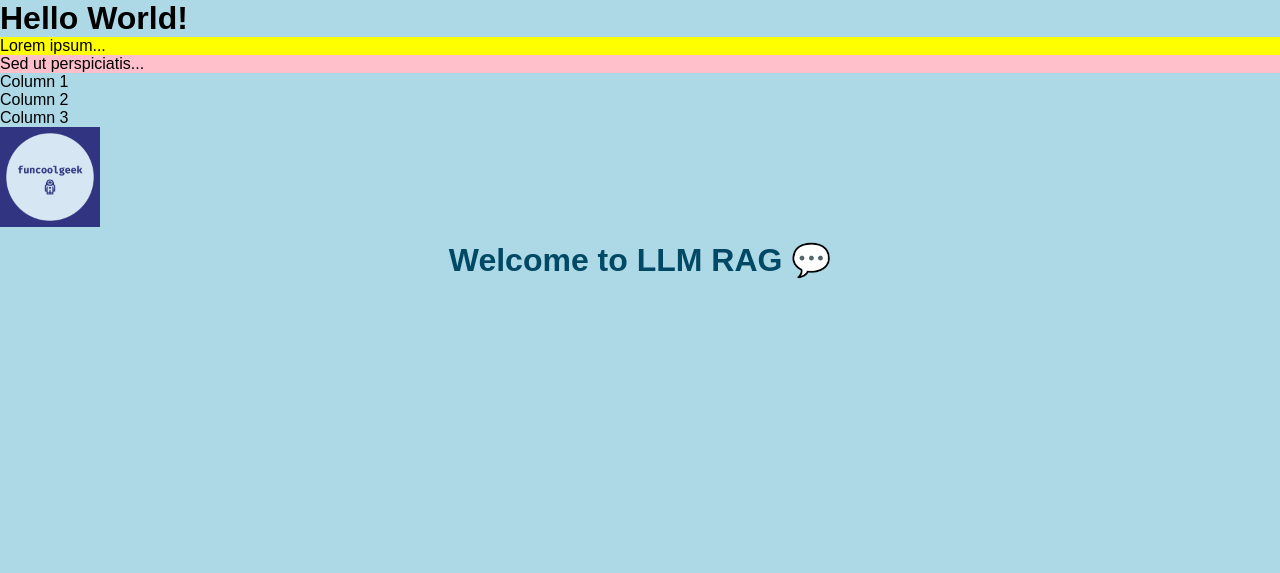
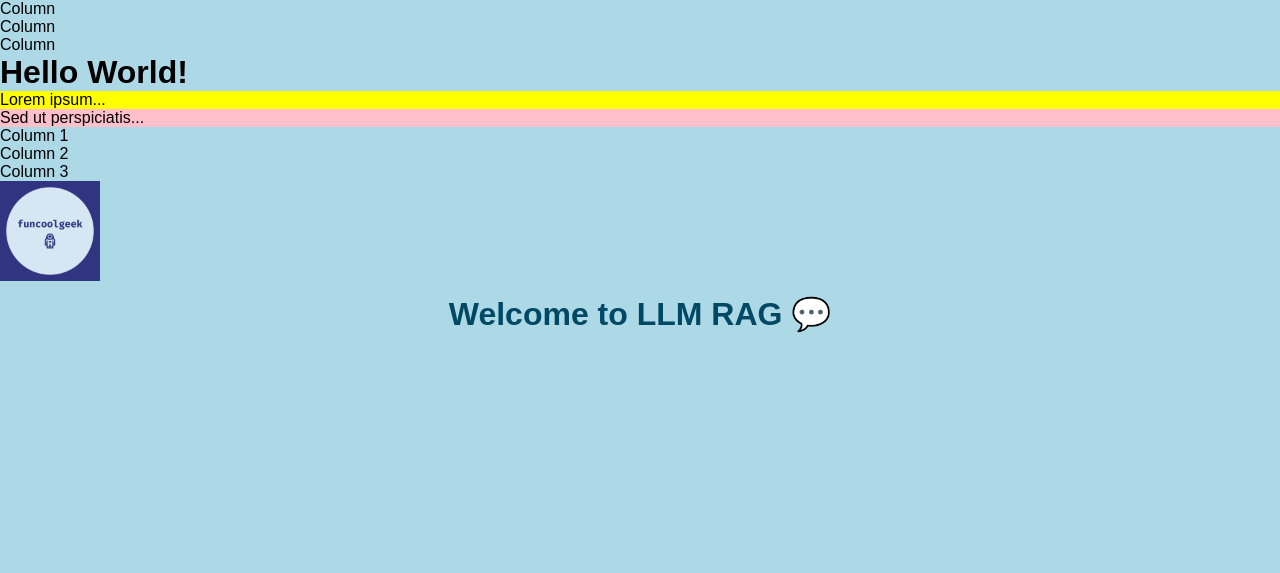
Before and after one commit to khteh/rag-agent, a Python web app: template src/view/templates/base.html in a window 1280 px wide. Shown: the top 573 px of the page. Run offline with Jinja, Linux system fonts and the light colour scheme; the template is opened without the code that fills it, so the values that code supplies are empty.

```diff
--- a/src/common/State.py
+++ b/src/common/State.py
@@ -22,6 +22,7 @@ from pydantic import EmailStr
 
 """
 Define state for application - The information each node in StateGraph updates and passes to the next node.
+https://python.langchain.com/docs/tutorials/rag/
 """
 @dataclass
 class State(TypedDict):
--- a/src/rag_agent/GraphRAG.py
+++ b/src/rag_agent/GraphRAG.py
@@ -95,6 +95,7 @@ class GraphRAG():
         self._llm = init_chat_model(appconfig.LLM_RAG_MODEL, model_provider="ollama", base_url=appconfig.OLLAMA_URI, streaming=True).bind_tools([self._vectorStore.retriever_tool])
         # https://python.langchain.com/docs/integrations/chat/google_vertex_ai_palm/
 
+    # https://langchain-ai.github.io/langgraph/tutorials/rag/langgraph_agentic_rag/
     async def Agent(self, state: CustomAgentState, config: RunnableConfig):
         """
         Invokes the agent model to generate a response based on the current state. Given
@@ -112,6 +113,7 @@ class GraphRAG():
         # MessageState appends messages to state instead of overwriting
         return {"messages": [response]}
 
+    # https://langchain-ai.github.io/langgraph/tutorials/rag/langgraph_agentic_rag/
     async def GradeDocuments(self, state: CustomAgentState, config: RunnableConfig) -> Literal["Generate", "Rewrite"]:
         """
         Determines whether the retrieved documents are relevant to the question.
@@ -154,6 +156,7 @@ class GraphRAG():
             logging.debug(f"---DECISION: DOCS NOT RELEVANT (score: {score})---")
             return "Rewrite"
 
+    # https://langchain-ai.github.io/langgraph/tutorials/rag/langgraph_agentic_rag/
     async def Rewrite(self, state: CustomAgentState, config: RunnableConfig):
         """
         Transform the query to produce a better question.
@@ -182,6 +185,7 @@ class GraphRAG():
         response = await self._llm.with_config(config).ainvoke(msg)
         return {"messages": [response]}
 
+    # https://langchain-ai.github.io/langgraph/tutorials/rag/langgraph_agentic_rag/
     async def Generate(self, state: CustomAgentState, config: RunnableConfig):
         """
         Generate answer
@@ -252,6 +256,7 @@ class GraphRAG():
 
     async def CreateGraph(self) -> CompiledGraph:
         # Compile application and test
+        # https://langchain-ai.github.io/langgraph/tutorials/rag/langgraph_agentic_rag/
         logging.info(f"\n=== {self.CreateGraph.__name__} ===")
         try:
             graph_builder = StateGraph(CustomAgentState)
--- a/src/view/templates/base.html
+++ b/src/view/templates/base.html
@@ -42,6 +42,19 @@
 </head>
 <body>
 <!-- https://www.w3schools.com/howto/tryit.asp?filename=tryhow_js_sidenav_push -->
+ <div class="container">
+  <div class="row">
+    <div class="col">
+      Column
+    </div>
+    <div class="col">
+      Column
+    </div>
+    <div class="col">
+      Column
+    </div>
+  </div>
+</div>
  <div class="container">
   <h1>Hello World!</h1>
   <div class="row">
```
